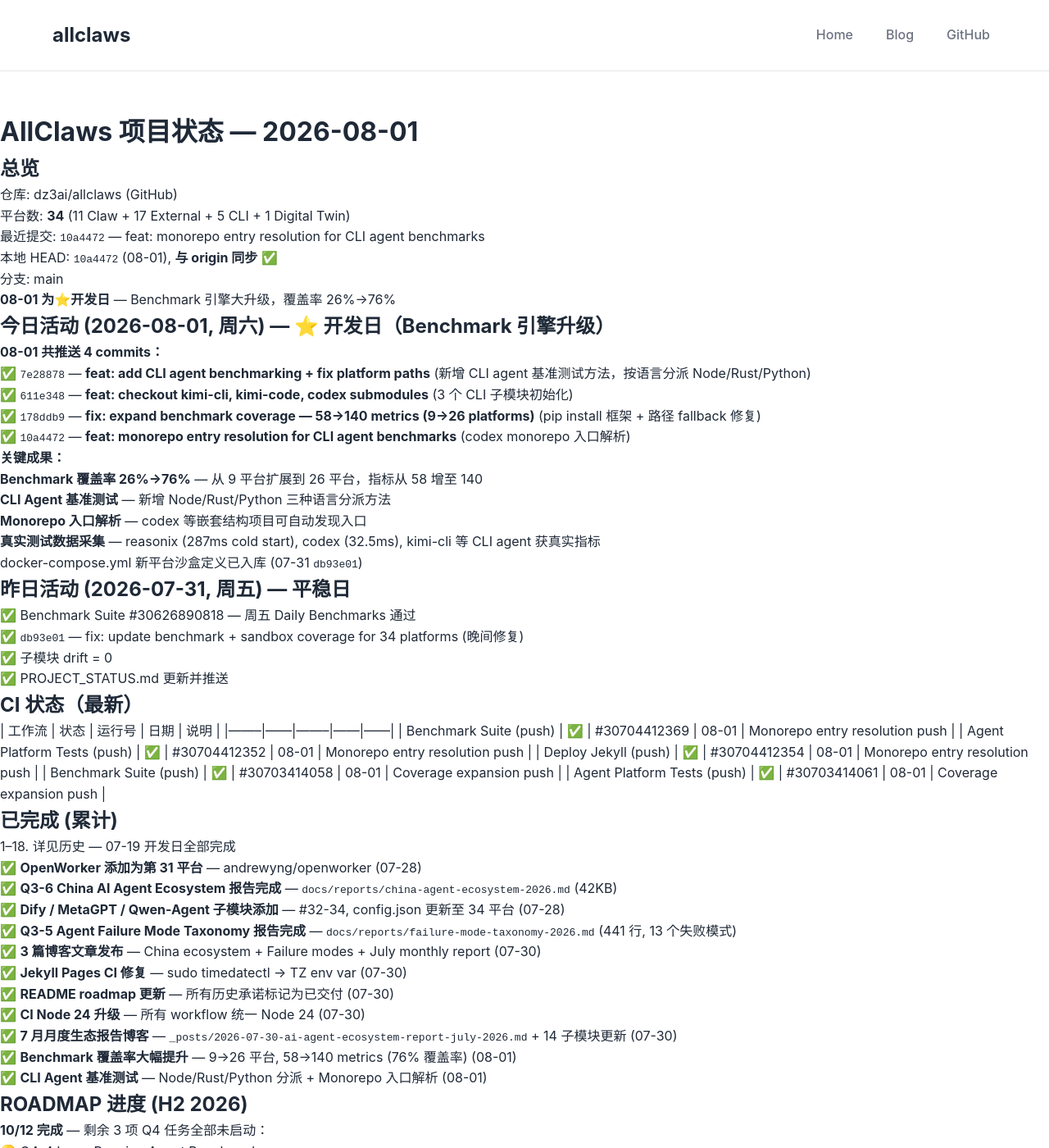
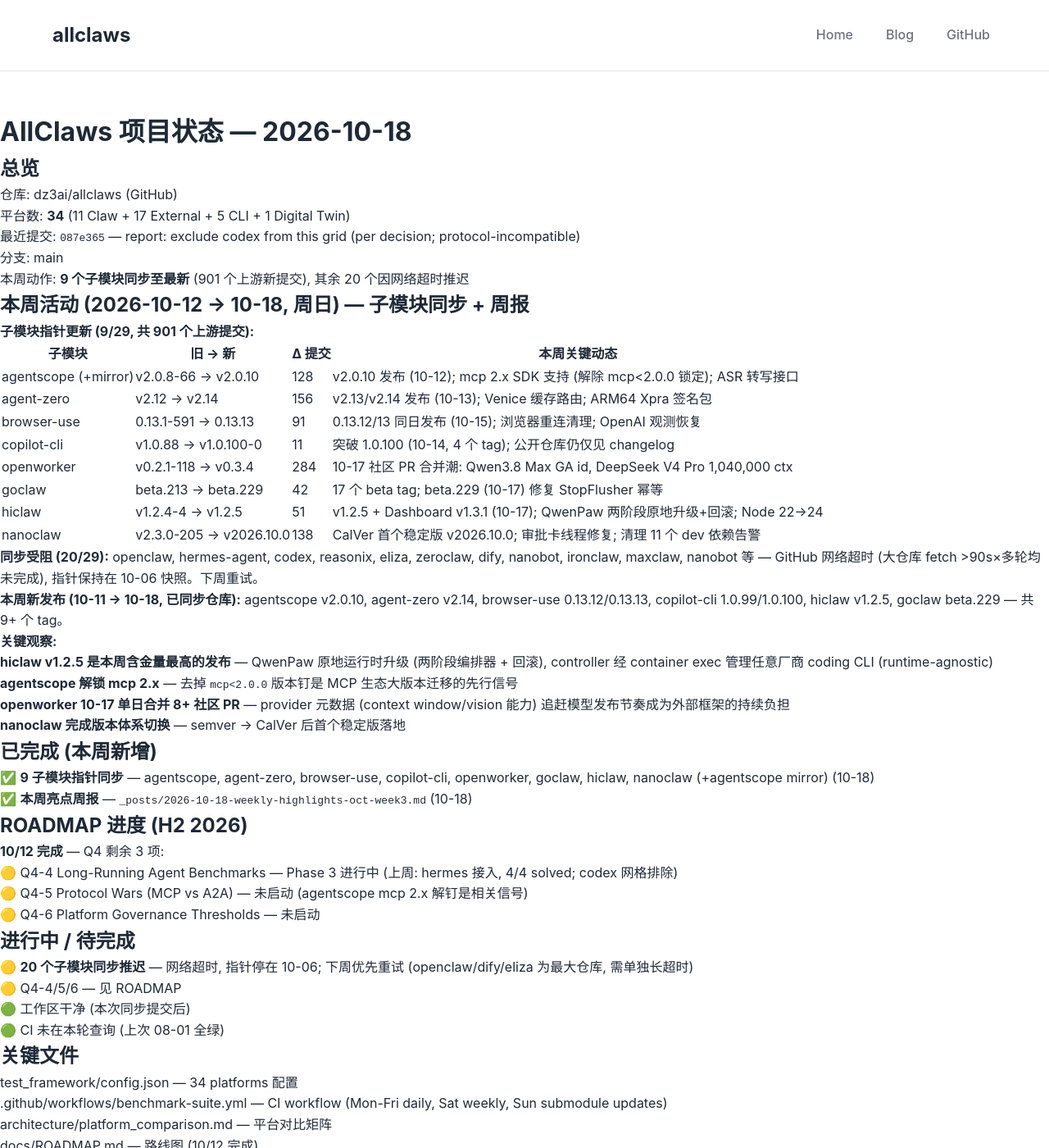
Before and after one commit to dz3ai/allclaws, a Jekyll site: the page built from docs/PROJECT_STATUS.md, in a window 1280 px wide and 1400 px high. Shown: the whole window at 82% size. Built offline with Jekyll 4.4.1, drawn with Linux system fonts in a browser that asks for light colours; our own code applies the rules of GitHub Pages for plain Markdown files; some of the changed text lies outside the part shown.

Commit message:
sync: 9 submodules updated (901 upstream commits) + weekly highlights post (Oct 12-18)

```diff
--- a/docs/PROJECT_STATUS.md
+++ b/docs/PROJECT_STATUS.md
@@ -1,89 +1,60 @@
-# AllClaws 项目状态 — 2026-08-01
+# AllClaws 项目状态 — 2026-10-18
 
 ## 总览
 - 仓库: dz3ai/allclaws (GitHub)
 - 平台数: **34** (11 Claw + 17 External + 5 CLI + 1 Digital Twin)
-- 最近提交: `10a4472` — feat: monorepo entry resolution for CLI agent benchmarks
-- 本地 HEAD: `10a4472` (08-01), **与 origin 同步** ✅
+- 最近提交: `087e365` — report: exclude codex from this grid (per decision; protocol-incompatible)
 - 分支: main
-- **08-01 为⭐开发日** — Benchmark 引擎大升级，覆盖率 26%→76%
+- 本周动作: **9 个子模块同步至最新** (901 个上游新提交), 其余 20 个因网络超时推迟
 
-## 今日活动 (2026-08-01, 周六) — ⭐ 开发日（Benchmark 引擎升级）
-**08-01 共推送 4 commits：**
-1. ✅ `7e28878` — **feat: add CLI agent benchmarking + fix platform paths** (新增 CLI agent 基准测试方法，按语言分派 Node/Rust/Python)
-2. ✅ `611e348` — **feat: checkout kimi-cli, kimi-code, codex submodules** (3 个 CLI 子模块初始化)
-3. ✅ `178ddb9` — **fix: expand benchmark coverage — 58→140 metrics (9→26 platforms)** (pip install 框架 + 路径 fallback 修复)
-4. ✅ `10a4472` — **feat: monorepo entry resolution for CLI agent benchmarks** (codex monorepo 入口解析)
+## 本周活动 (2026-10-12 → 10-18, 周日) — 子模块同步 + 周报
+**子模块指针更新 (9/29, 共 901 个上游提交):**
 
-**关键成果：**
-- **Benchmark 覆盖率 26%→76%** — 从 9 平台扩展到 26 平台，指标从 58 增至 140
-- **CLI Agent 基准测试** — 新增 Node/Rust/Python 三种语言分派方法
-- **Monorepo 入口解析** — codex 等嵌套结构项目可自动发现入口
-- **真实测试数据采集** — reasonix (287ms cold start), codex (32.5ms), kimi-cli 等 CLI agent 获真实指标
-- docker-compose.yml 新平台沙盒定义已入库 (07-31 `db93e01`)
+| 子模块 | 旧 → 新 | Δ 提交 | 本周关键动态 |
+|--------|---------|--------|--------------|
+| agentscope (+mirror) | v2.0.8-66 → v2.0.10 | 128 | v2.0.10 发布 (10-12); mcp 2.x SDK 支持 (解除 mcp<2.0.0 锁定); ASR 转写接口 |
+| agent-zero | v2.12 → v2.14 | 156 | v2.13/v2.14 发布 (10-13); Venice 缓存路由; ARM64 Xpra 签名包 |
+| browser-use | 0.13.1-591 → 0.13.13 | 91 | 0.13.12/13 同日发布 (10-15); 浏览器重连清理; OpenAI 观测恢复 |
+| copilot-cli | v1.0.88 → v1.0.100-0 | 11 | 突破 1.0.100 (10-14, 4 个 tag); 公开仓库仍仅见 changelog |
+| openworker | v0.2.1-118 → v0.3.4 | 284 | 10-17 社区 PR 合并潮: Qwen3.8 Max GA id, DeepSeek V4 Pro 1,040,000 ctx |
+| goclaw | beta.213 → beta.229 | 42 | 17 个 beta tag; beta.229 (10-17) 修复 StopFlusher 幂等 |
+| hiclaw | v1.2.4-4 → v1.2.5 | 51 | v1.2.5 + Dashboard v1.3.1 (10-17); QwenPaw 两阶段原地升级+回滚; Node 22→24 |
+| nanoclaw | v2.3.0-205 → v2026.10.0 | 138 | CalVer 首个稳定版 v2026.10.0; 审批卡线程修复; 清理 11 个 dev 依赖告警 |
 
-## 昨日活动 (2026-07-31, 周五) — 平稳日
-- ✅ Benchmark Suite #30626890818 — 周五 Daily Benchmarks 通过
-- ✅ `db93e01` — fix: update benchmark + sandbox coverage for 34 platforms (晚间修复)
-- ✅ 子模块 drift = 0
-- ✅ PROJECT_STATUS.md 更新并推送
+**同步受阻 (20/29):** openclaw, hermes-agent, codex, reasonix, eliza, zeroclaw, dify, nanobot, ironclaw, maxclaw, nanobot 等 — GitHub 网络超时 (大仓库 fetch >90s×多轮均未完成), 指针保持在 10-06 快照。下周重试。
 
-## CI 状态（最新）
-| 工作流 | 状态 | 运行号 | 日期 | 说明 |
-|--------|------|--------|------|------|
-| Benchmark Suite (push) | ✅ | #30704412369 | 08-01 | Monorepo entry resolution push |
-| Agent Platform Tests (push) | ✅ | #30704412352 | 08-01 | Monorepo entry resolution push |
-| Deploy Jekyll (push) | ✅ | #30704412354 | 08-01 | Monorepo entry resolution push |
-| Benchmark Suite (push) | ✅ | #30703414058 | 08-01 | Coverage expansion push |
-| Agent Platform Tests (push) | ✅ | #30703414061 | 08-01 | Coverage expansion push |
+**本周新发布 (10-11 → 10-18, 已同步仓库):** agentscope v2.0.10, agent-zero v2.14, browser-use 0.13.12/0.13.13, copilot-cli 1.0.99/1.0.100, hiclaw v1.2.5, goclaw beta.229 — 共 9+ 个 tag。
 
-## 已完成 (累计)
-1–18. 详见历史 — 07-19 开发日全部完成
-19. ✅ **OpenWorker 添加为第 31 平台** — andrewyng/openworker (07-28)
-20. ✅ **Q3-6 China AI Agent Ecosystem 报告完成** — `docs/reports/china-agent-ecosystem-2026.md` (42KB)
-21. ✅ **Dify / MetaGPT / Qwen-Agent 子模块添加** — #32-34, config.json 更新至 34 平台 (07-28)
-22. ✅ **Q3-5 Agent Failure Mode Taxonomy 报告完成** — `docs/reports/failure-mode-taxonomy-2026.md` (441 行, 13 个失败模式)
-23. ✅ **3 篇博客文章发布** — China ecosystem + Failure modes + July monthly report (07-30)
-24. ✅ **Jekyll Pages CI 修复** — sudo timedatectl → TZ env var (07-30)
-25. ✅ **README roadmap 更新** — 所有历史承诺标记为已交付 (07-30)
-26. ✅ **CI Node 24 升级** — 所有 workflow 统一 Node 24 (07-30)
-27. ✅ **7 月月度生态报告博客** — `_posts/2026-07-30-ai-agent-ecosystem-report-july-2026.md` + 14 子模块更新 (07-30)
-28. ✅ **Benchmark 覆盖率大幅提升** — 9→26 平台, 58→140 metrics (76% 覆盖率) (08-01)
-29. ✅ **CLI Agent 基准测试** — Node/Rust/Python 分派 + Monorepo 入口解析 (08-01)
+**关键观察:**
+- **hiclaw v1.2.5 是本周含金量最高的发布** — QwenPaw 原地运行时升级 (两阶段编排器 + 回滚), controller 经 container exec 管理任意厂商 coding CLI (runtime-agnostic)
+- **agentscope 解锁 mcp 2.x** — 去掉 `mcp<2.0.0` 版本钉是 MCP 生态大版本迁移的先行信号
+- **openworker 10-17 单日合并 8+ 社区 PR** — provider 元数据 (context window/vision 能力) 追赶模型发布节奏成为外部框架的持续负担
+- **nanoclaw 完成版本体系切换** — semver → CalVer 后首个稳定版落地
+
+## 已完成 (本周新增)
+30. ✅ **9 子模块指针同步** — agentscope, agent-zero, browser-use, copilot-cli, openworker, goclaw, hiclaw, nanoclaw (+agentscope mirror) (10-18)
+31. ✅ **本周亮点周报** — `_posts/2026-10-18-weekly-highlights-oct-week3.md` (10-18)
 
 ## ROADMAP 进度 (H2 2026)
-**10/12 完成** — 剩余 3 项 Q4 任务全部未启动：
-- 🟡 Q4-4 Long-Running Agent Benchmarks
-- 🟡 Q4-5 Protocol Wars (MCP vs A2A)
-- 🟡 Q4-6 Platform Governance Thresholds
+**10/12 完成** — Q4 剩余 3 项:
+- 🟡 Q4-4 Long-Running Agent Benchmarks — Phase 3 进行中 (上周: hermes 接入, 4/4 solved; codex 网格排除)
+- 🟡 Q4-5 Protocol Wars (MCP vs A2A) — 未启动 (agentscope mcp 2.x 解钉是相关信号)
+- 🟡 Q4-6 Platform Governance Thresholds — 未启动
 
 ## 进行中 / 待完成
-1. 🟡 **H2 ROADMAP 剩余 3 项 Q4 任务** — 全部计划中，未启动
-2. 🟡 **Benchmark 覆盖率仍有提升空间** — 26/34 平台已有指标，剩余 8 个需特殊处理（Docker 依赖/私有仓库等）
-3. 🟢 GitHub Issue #1 — 内容已覆盖但未关闭
-4. 🟢 本地 untracked 子目录: claw-ai-lab/, hermes-agent/, nanoclaw/（无变化）
-5. 🟢 **子模块 drift = 0** ✅
-6. 🟢 **工作区干净** ✅ (docker-compose.yml 已入库)
+1. 🟡 **20 个子模块同步推迟** — 网络超时, 指针停在 10-06; 下周优先重试 (openclaw/dify/eliza 为最大仓库, 需单独长超时)
+2. 🟡 Q4-4/5/6 — 见 ROADMAP
+3. 🟢 工作区干净 (本次同步提交后)
+4. 🟢 CI 未在本轮查询 (上次 08-01 全绿)
 
 ## 关键文件
-- test_framework/benchmark/ — Python benchmark 包 (v3.0, **CLI agent 分派 + Monorepo 解析**)
-- test_framework/config.json — **34 platforms 配置** (07-28 更新)
-- test_framework/scripts/run_runtime_benchmarks.sh — v3.0.0 Python engine wrapper
-- test_framework/docker-compose.yml — Sandboxed Tests 容器定义 (15 平台, 已入库 ✅)
+- test_framework/config.json — 34 platforms 配置
 - .github/workflows/benchmark-suite.yml — CI workflow (Mon-Fri daily, Sat weekly, Sun submodule updates)
-- .github/workflows/agent-tests.yml — 静态分析 + 基准测试 (11 platforms, ✅ dispatch 已修复)
-- architecture/platform_comparison.md + .zh-CN.md — 平台对比矩阵
-- architecture/agent_harnesses.md + .zh-CN.md — harness 项目分析
-- docs/MISSION.md + .zh-CN.md — 项目使命 (07-28: 34 platforms)
-- docs/ROADMAP.md + .zh-CN.md — 路线图 (07-28: Q3-5 ✅ Q3-6 ✅, 34 platforms, 10/12 完成)
-- docs/LATEST_UPDATES.md + .zh-CN.md — 最新动态
-- docs/reports/china-agent-ecosystem-2026.md — 中国 AI 代理生态报告 (42KB, 2026-07-28)
-- docs/reports/failure-mode-taxonomy-2026.md — Agent 失败模式分类学报告 (441 行, 2026-07-28)
-- _posts/2026-07-28-china-ai-agent-ecosystem.md — 博客: 中国 AI 代理生态 (07-30 发布)
-- _posts/2026-07-28-agent-failure-modes.md — 博客: 13 个 AI 代理失败模式 (07-30 发布)
-- _posts/2026-07-30-ai-agent-ecosystem-report-july-2026.md — 博客: 7 月月度生态报告 (07-30 发布)
-- docs/reports/ — 研究报告目录 (MCP 5 阶段, 设计范式, 企业治理, 1PC 案例, 自改进验证, 中国生态, 失败模式)
+- architecture/platform_comparison.md — 平台对比矩阵
+- docs/ROADMAP.md — 路线图 (10/12 完成)
+- docs/LATEST_UPDATES.md — 最新动态
 - docs/PROJECT_STATUS.md — 本文件
+- _posts/2026-10-18-weekly-highlights-oct-week3.md — 本周亮点周报
 
 ## 工具链
 - Go: ~/local/go/bin
@@ -92,6 +63,6 @@
 - Rust: 1.95.0
 
 ## CI 状态（总览）
-- Benchmark Suite: ✅ green (最近 #30704412369, 2026-08-01 push)
-- Agent Platform Tests: ✅ green (最近 #30704412352, 2026-08-01 push)
-- Deploy Jekyll: ✅ green (最近 #30704412354, 2026-08-01 push)
+- Benchmark Suite: ✅ green (上次查询 #30704412369, 2026-08-01; 本轮未查询)
+- Agent Platform Tests: ✅ green (上次查询 #30704412352, 2026-08-01; 本轮未查询)
+- Deploy Jekyll: ✅ green (上次查询 #30704412354, 2026-08-01; 本轮未查询)
```
Also changed, not shown: _posts/2026-10-18-weekly-highlights-oct-week3.md (added, +71 -0 lines).
